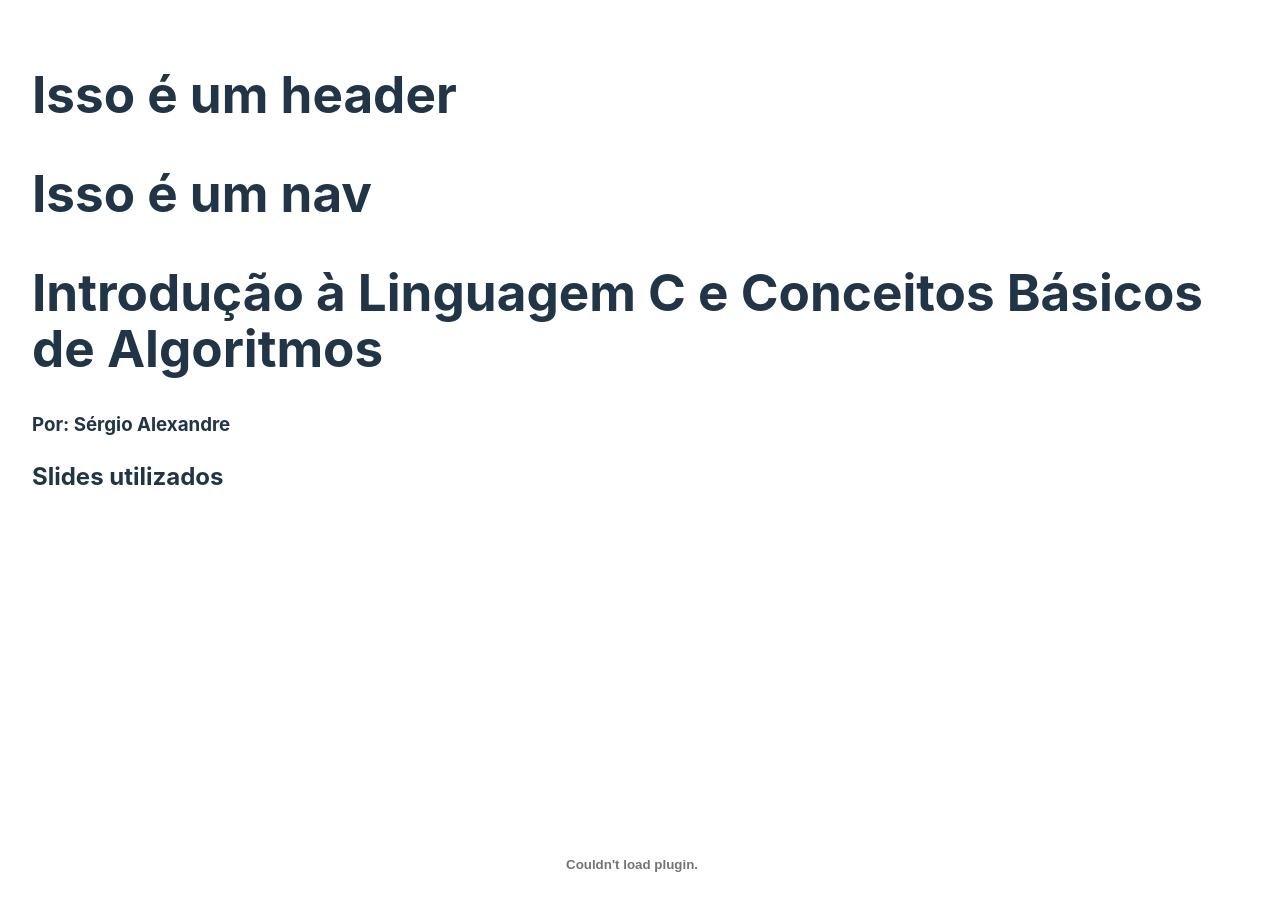
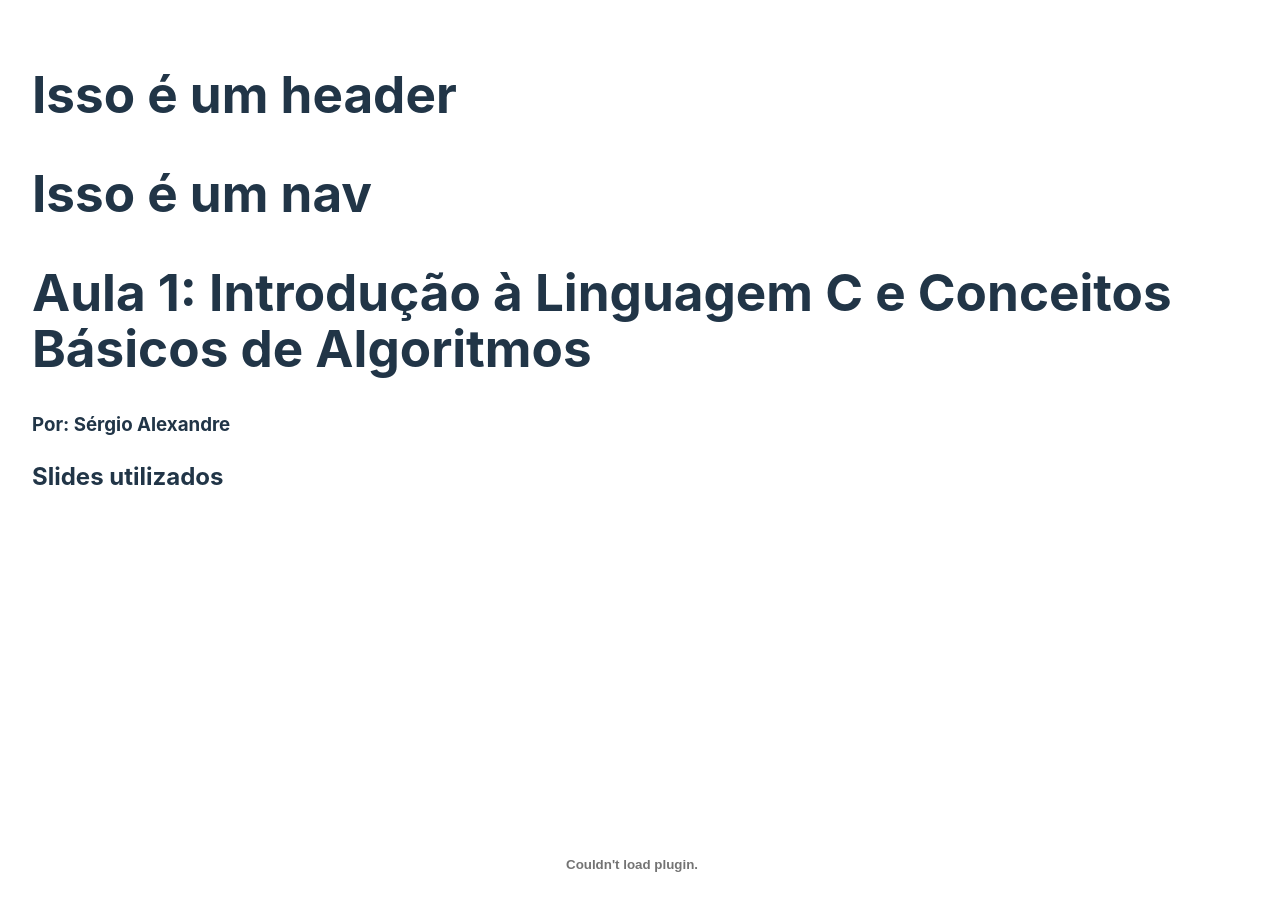
Before and after one commit to Serg-Ale/Serg-Ale.github.io, a React (Vite) app: page /fundamentos/conceitos-basicos in a window 1280 px wide. Shown: the top 910 px of the page. Built offline with nearby package versions, Linux system fonts and the light colour scheme.

Commit message:
add: corrected class title

```diff
--- a/src/routes/fundamentos-algoritmos/ConceitosBasicos.jsx
+++ b/src/routes/fundamentos-algoritmos/ConceitosBasicos.jsx
@@ -1,7 +1,7 @@
 const ConceitosBasicos = () => {
   return (
     <div>
-      <h1>Introdução à Linguagem C e Conceitos Básicos de Algoritmos</h1>
+      <h1>Aula 1: Introdução à Linguagem C e Conceitos Básicos de Algoritmos</h1>
       <h3>Por: Sérgio Alexandre</h3>
 
       <h2>Slides utilizados</h2>
```
